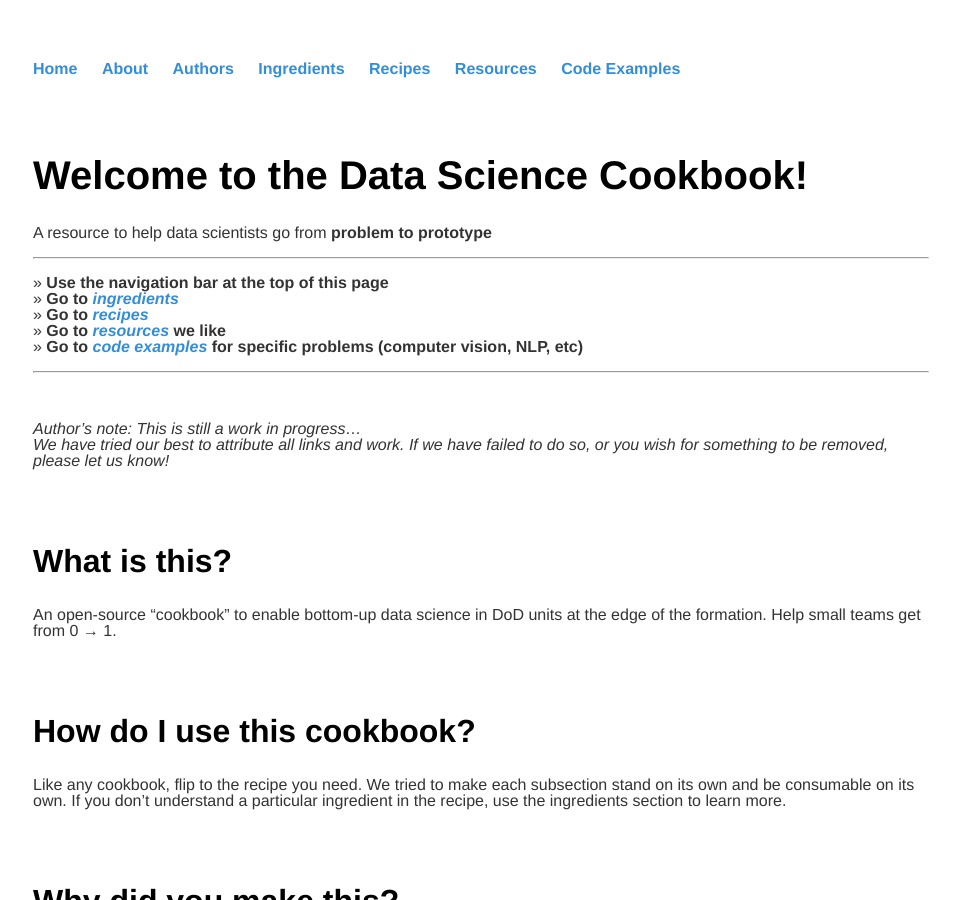
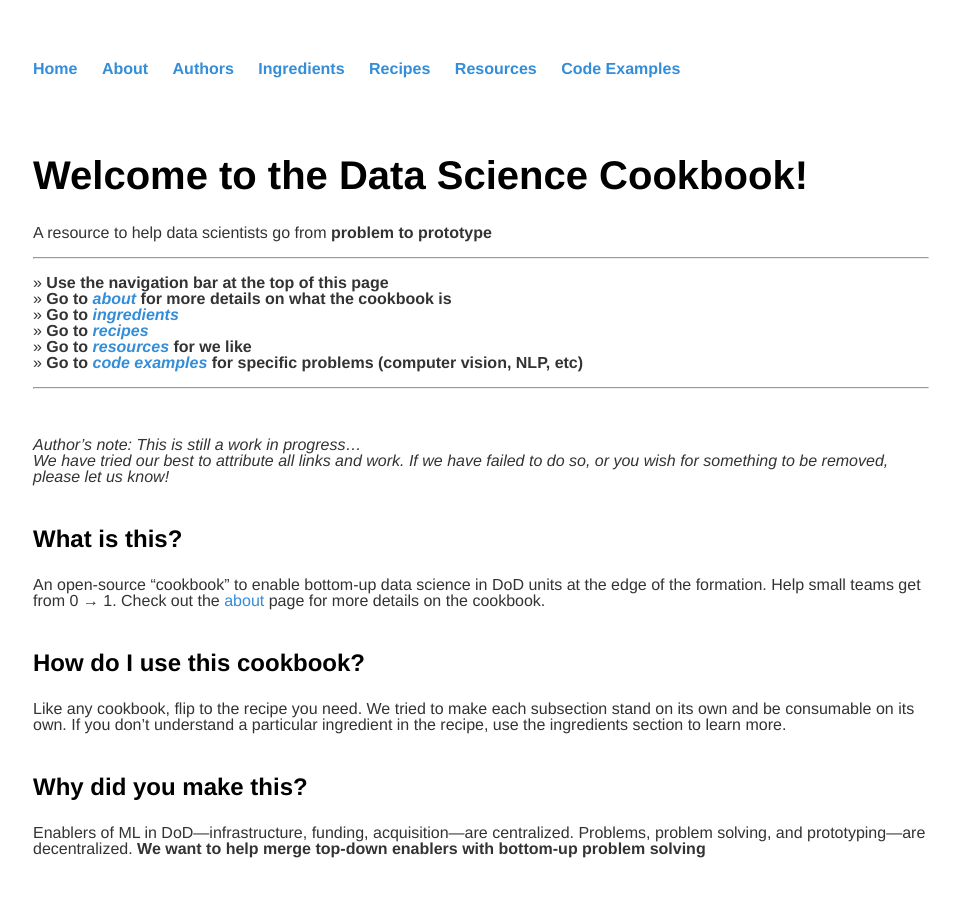
Before and after one commit to datasciencecookbook/datasciencecookbook.github.io, a Jekyll site: the page built from index.md, in a window 1280 px wide and 900 px high. Shown: the whole window, without its empty margins (159-1119 px from the left). Built offline with Jekyll 4.4.1, drawn with Linux system fonts in a browser that asks for light colours; some of the changed text lies outside the part shown.

Commit message:
formatting tweaks, references to about page

```diff
--- a/index.md
+++ b/index.md
@@ -10,9 +10,10 @@ A resource to help data scientists go from **problem to prototype**
 
 -----------------------------------------------
 » **Use the navigation bar at the top of this page**<br>
+» **Go to [_about_](/about) for more details on what the cookbook is**<br>
 » **Go to [_ingredients_](/ingredients)**<br>
 » **Go to [_recipes_](/recipes)**<br>
-» **Go to [_resources_](/resources) we like**<br>
+» **Go to [_resources_](/resources) for we like**<br>
 » **Go to [_code examples_](/examples) for specific problems (computer vision, NLP, etc)**<br>
 
 -------------------------------------------------
@@ -22,42 +23,43 @@ A resource to help data scientists go from **problem to prototype**
 _Author's note: This is still a work in progress..._
 <br>
 _We have tried our best to attribute all links and work. If we have failed to do so, or you wish for something to be removed, please let us know!_
-<br><br><br><br>
+<br><br>
 
-## What is this?
-An open-source “cookbook” to enable bottom-up data science in DoD units at the edge of the formation. Help small teams get from 0 → 1.
-<br><br><br><br>
+### What is this?
+An open-source “cookbook” to enable bottom-up data science in DoD units at the edge of the formation. Help small teams get from 0 → 1. Check out the [about](/about) page for more details on the cookbook.
+<br><br>
 
 
-## How do I use this cookbook?
+### How do I use this cookbook?
 Like any cookbook, flip to the recipe you need. We tried to make each subsection stand on its own and be consumable on its own. If you don’t understand a particular ingredient in the recipe, use the ingredients section to learn more.
-<br><br><br><br>
+<br><br>
 
-## Why did you make this?
+### Why did you make this?
 Enablers of ML in DoD—infrastructure, funding, acquisition—are centralized.
 Problems, problem solving, and prototyping—are decentralized. **We want to help merge top-down enablers with bottom-up problem solving**
 
-<br><br>
+<br>
 ![Centralized and Decentralized](./assets/index/centralized_decentralized.png)<br>
 Source: Made by Authors
 
 
 <br/><br/>
-## How does it work?
+#### How does it work?
 - _"Ingredients"_ → What goes in to the recipes (human capital, development environment, compute, data)
 - _"Recipes"_ → Process. (defining the problem, data management, exploring data, building models, etc)
 - Structure → bite-sized (<5 pg) articles
-<br/><br/><br/><br/>
+<br/><br/>
 
-## Team
+### Team
 Data scientists, designers, and product managers with experience in DoD (AI Task Force, DIU, Kessel Run, Fort Meade, SOCOM, Harbinger and more)
-<br/><br/><br/><br/>
+<br/><br/>
 
-## Audience
+### Audience
 Operations Research Analysts, junior data analysts, data scientists, recent graduates of universities and grad school programs, bootcamp grads, product managers.
-<br/><br/><br/><br/>
+<br/><br/>
 
-## Where do I go from here?
+### Where do I go from here?
+- **Take me to the [_about_](/about) section**
 - **Show me the [_ingredients_](/ingredients)**
 - **Take me to the [_recipes_](/recipes)**
 - **Show me [_example code_](https://datasciencecookbook.github.io/appendix-b/) of machine learning in action**
```
